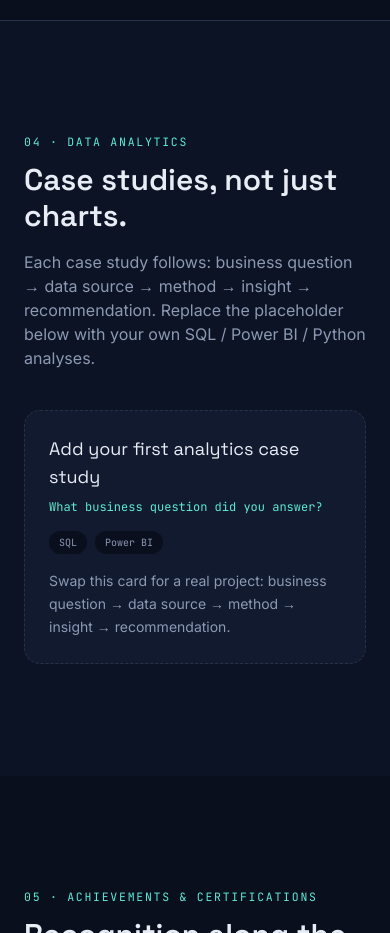
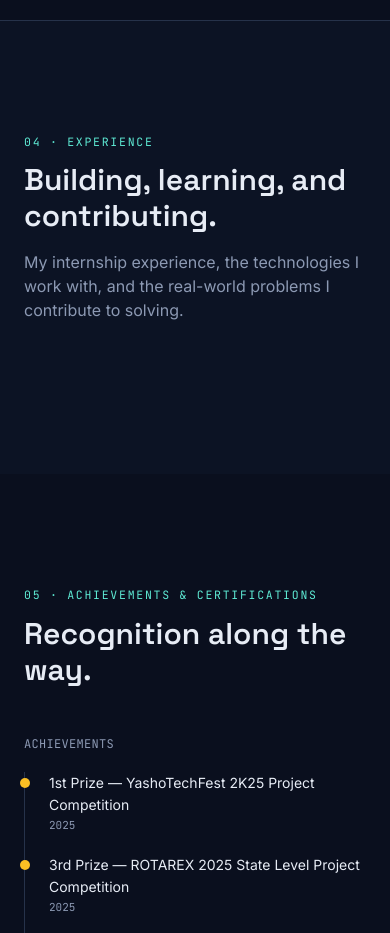
Before and after one commit to coder-vaishnavi/vaishnavi-portfolio, a React (Vite) app: page / in a window 390 px wide. Shown: the part 4900-5833 px from the top of the page. Built offline with nearby package versions, Linux system fonts and the light colour scheme.

Commit message:
experience section added

```diff
--- a/src/components/Analytics.jsx
+++ b/src/components/Analytics.jsx
@@ -1,39 +1,92 @@
 import Reveal from './Reveal.jsx'
-import { analyticsCaseStudies } from '../data/portfolioData.js'
+import { internshipExperience } from '../data/portfolioData.js'
 
-export default function Analytics() {
+export default function Internship() {
   return (
-    <section id="analytics" className="border-t border-line bg-surface/40 py-28">
+    <section id="experience" className="border-t border-line bg-surface/40 py-28">
       <div className="mx-auto max-w-6xl px-6">
+
         <Reveal>
-          <p className="eyebrow mb-3">04 · Data Analytics</p>
+          <p className="eyebrow mb-3">04 · Experience</p>
+
           <h2 className="font-display text-3xl font-semibold text-textHi sm:text-4xl">
-            Case studies, not just charts.
+            Building, learning, and contributing.
           </h2>
+
           <p className="mt-4 max-w-2xl text-textLo">
-            Each case study follows: business question → data source → method → insight → recommendation.
-            Replace the placeholder below with your own SQL / Power BI / Python analyses.
+            My internship experience, the technologies I work with, and the
+            real-world problems I contribute to solving.
           </p>
         </Reveal>
 
-        <div className="mt-10 grid gap-6 md:grid-cols-2">
-          {analyticsCaseStudies.map((c, i) => (
-            <Reveal key={c.title} delay={i * 80}>
-              <article className="card-hover h-full rounded-2xl border border-dashed border-line bg-surface p-6">
-                <h3 className="font-display text-lg text-textHi">{c.title}</h3>
-                <p className="mt-2 font-mono text-xs text-mint">{c.question}</p>
-                <div className="mt-4 flex flex-wrap gap-2">
-                  {c.tools.map((t) => (
-                    <span key={t} className="rounded-full bg-ink px-2.5 py-1 font-mono text-[10px] text-textLo">
-                      {t}
-                    </span>
-                  ))}
+        <div className="mt-10">
+          {internshipExperience.map((internship, i) => (
+            <Reveal key={internship.company} delay={i * 80}>
+              <article className="card-hover rounded-2xl border border-line bg-surface p-6 md:p-8">
+
+                <div className="flex flex-col gap-6 md:flex-row md:items-start md:justify-between">
+
+                  <div>
+                    <p className="font-mono text-xs text-mint">
+                      {internship.duration}
+                    </p>
+
+                    <h3 className="mt-2 font-display text-2xl font-semibold text-textHi">
+                      {internship.role}
+                    </h3>
+
+                    <p className="mt-1 text-base text-textLo">
+                      {internship.company}
+                    </p>
+                  </div>
+
+                  <span className="w-fit rounded-full border border-mint/30 bg-mint/10 px-3 py-1 font-mono text-xs text-mint">
+                    {internship.status}
+                  </span>
+
                 </div>
-                <p className="mt-4 text-sm leading-relaxed text-textLo">{c.insight}</p>
+
+                <p className="mt-6 max-w-3xl text-sm leading-relaxed text-textLo">
+                  {internship.description}
+                </p>
+
+                <div className="mt-6">
+                  <p className="mb-3 font-mono text-xs uppercase tracking-wider text-textLo">
+                    Technologies
+                  </p>
+
+                  <div className="flex flex-wrap gap-2">
+                    {internship.tools.map((tool) => (
+                      <span
+                        key={tool}
+                        className="rounded-full bg-ink px-3 py-1.5 font-mono text-[10px] text-textLo"
+                      >
+                        {tool}
+                      </span>
+                    ))}
+                  </div>
+                </div>
+
+                <div className="mt-6">
+                  <p className="mb-3 font-mono text-xs uppercase tracking-wider text-textLo">
+                    What I worked on
+                  </p>
+
+                  <ul className="space-y-2 text-sm text-textLo">
+                    {internship.work.map((item) => (
+                      <li key={item} className="flex gap-3">
+                        <span className="text-mint">▹</span>
+                        <span>{item}</span>
+                      </li>
+                    ))}
+                  </ul>
+                </div>
+
               </article>
             </Reveal>
           ))}
         </div>
+
       </div>
     </section>
   )
--- a/src/data/portfolioData.js
+++ b/src/data/portfolioData.js
@@ -89,7 +89,9 @@ export const analyticsCaseStudies = [
     link: null,
   },
 ]
+export const internshipExperience = [
 
+]
 export const achievements = [
   { title: '1st Prize — YashoTechFest 2K25 Project Competition', year: '2025' },
   { title: '3rd Prize — ROTAREX 2025 State Level Project Competition', year: '2025' },
```
